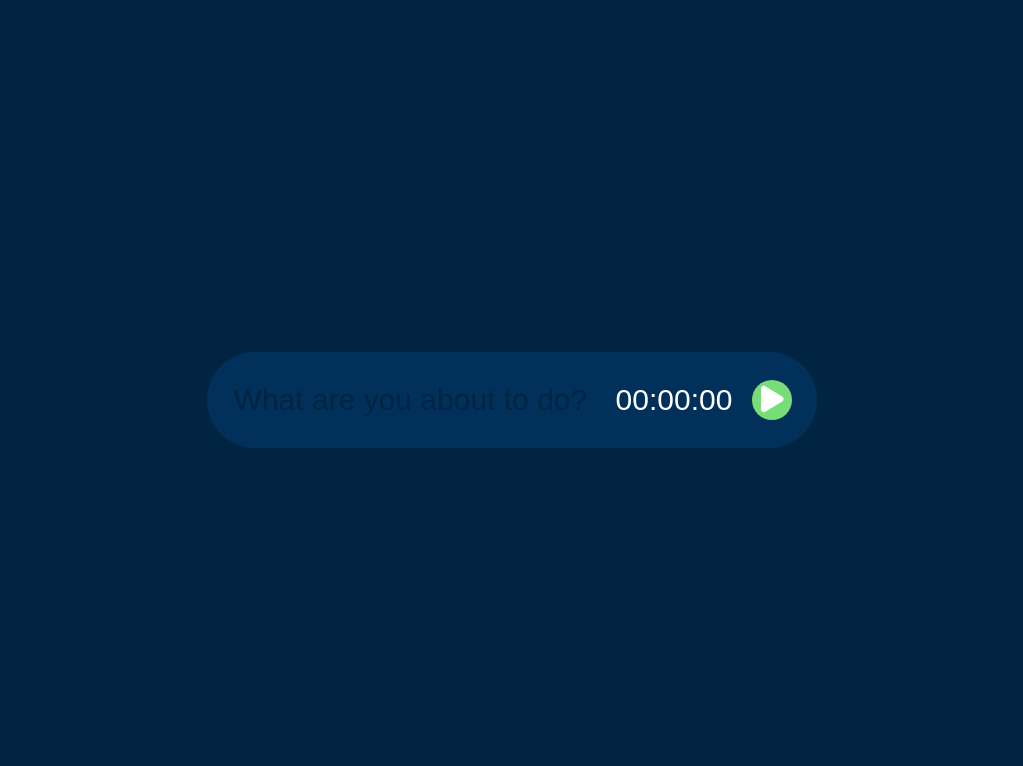
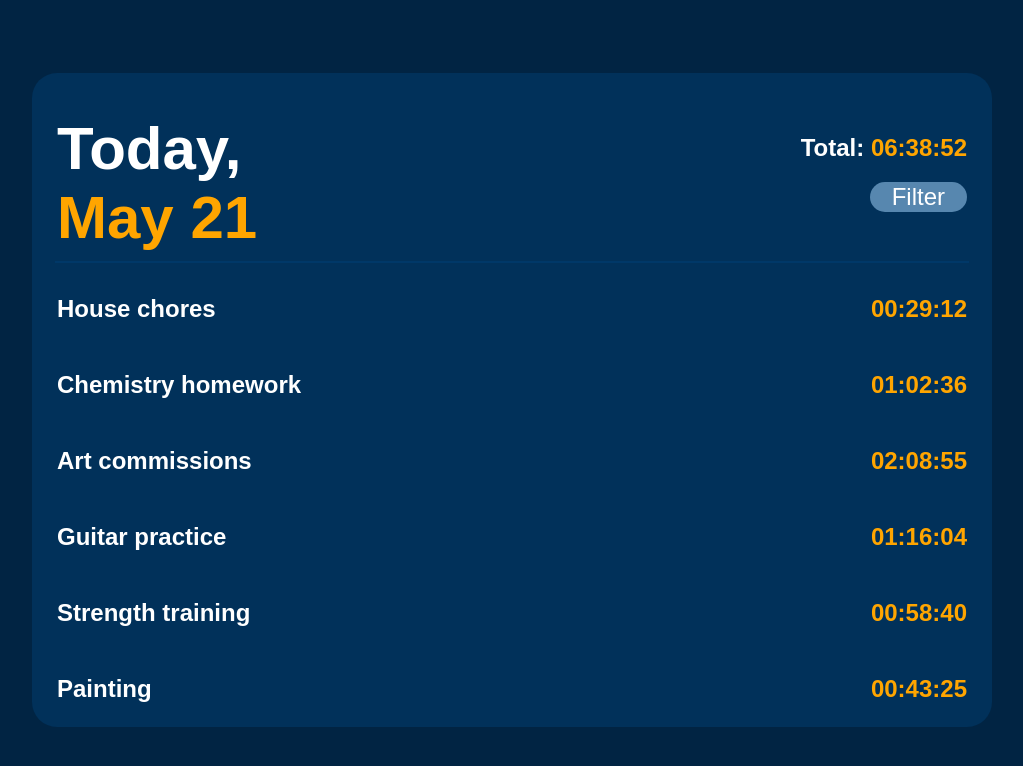
Before and after one commit to renderGUI/task-logger, a React (Create React App) app: page / in a window 1280 px wide. Shown: the top 766 px of the page, without its empty margins (128-1151 px from the left). Built offline with nearby package versions, Linux system fonts and the light colour scheme.

Commit message:
Add component for task items

```diff
--- a/src/App.js
+++ b/src/App.js
@@ -1,11 +1,46 @@
-import './App.css';
-import NewTask from './components/NewTask';
+import "./App.css";
+import TaskLog from "./components/TaskLog";
+import NewTask from "./components/NewTask";
+
+const tasks = [
+  {
+    loggedTask: "House chores",
+    loggedTime: "00:29:12",
+    id: 1,
+  },
+  {
+    loggedTask: "Chemistry homework",
+    loggedTime: "01:02:36",
+    id: 2,
+  },
+  {
+    loggedTask: "Art commissions",
+    loggedTime: "02:08:55",
+    id: 3,
+  },
+  {
+    loggedTask: "Guitar practice",
+    loggedTime: "01:16:04",
+    id: 4,
+  },
+  {
+    loggedTask: "Strength training",
+    loggedTime: "00:58:40",
+    id: 5,
+  },
+  {
+    loggedTask: "Painting",
+    loggedTime: "00:43:25",
+    id: 6,
+  },
+];
 
 function App() {
-  console.log('App.js re-rendered.')
+  console.log("App.js re-rendered.");
   return (
     <div className="container">
-      <NewTask />
+      {/* <NewTask /> */}
+      <TaskLog tasks={tasks} />
     </div>
   );
 }
--- a/src/components/LoggedTasks.js
+++ b/src/components/LoggedTasks.js
@@ -1,27 +1,21 @@
 import classes from "./LoggedTasks.module.css";
 
-const LoggedTasks = () => {
+const LoggedTasks = (props) => {
   return (
-    <div className={classes.container}>
-      <div className={classes["header-container"]}>
-        <div className={classes["left-container"]}>
-          <h1 className={classes.date}>
-            Today,<br></br> <span>May 21</span>
-          </h1>
-        </div>
-
-        <div className={classes["right-container"]}>
-          <h2 className={classes.total}>
-            Total: <span>06:38:52</span>
-          </h2>
-          <button className={classes["filter-btn"]} type="button">
-            Filter
-          </button>
-        </div>
-      </div>
-      <hr className={classes.line}></hr>
-    </div>
+    <>
+      {props.tasks.map((task) => {
+        return (
+          <div className={classes.container} key={task.id}>
+            <p className={classes.task}>{task.loggedTask}</p>
+            <p className={classes.time}>{task.loggedTime}</p>
+          </div>
+        );
+      })}
+    </>
   );
 };
 
 export default LoggedTasks;
+
+// If there are any tasks in the database, render the footer component as well.  If the tasks are empty, render some text
+// instead.
--- a/src/components/LoggedTasks.module.css
+++ b/src/components/LoggedTasks.module.css
@@ -3,55 +3,20 @@
 }
 
 .container {
-  background-color: #01315a;
-  width: 75%;
-  height: 85vh;
-  border-radius: 25px;
+  font-size: 1.5rem;
+  display: flex;
+  flex-direction: row;
+  align-items: center;
+  justify-content: space-between;
+  font-weight: 600;
 }
 
-.header-container {
-  display: flex;
-  flex-direction: row;
-  justify-content: space-between;
-  align-items: center;
+.task {
   color: #ffffff;
+  margin-left: 25px;
 }
 
-.left-container {
-  margin-left: 25px;
-  text-align: left;
+.time {
+  color: #ffa500;
+  margin-right: 25px;
 }
-
-.right-container {
-  margin-right: 25px;
-  text-align: right;
-}
-
-.date {
-  font-size: 3.75rem;
-}
-
-.total {
-  font-size: 1.5rem;
-}
-
-.filter-btn {
-  font-size: 1.5rem;
-  color: #ffffff;
-  background-color: #5787af;
-  border: none;
-  border-radius: 25px;
-}
-
-.filter-btn:hover {
-  cursor: pointer;
-}
-
-span {
-  color: #ffa500;
-}
-
-.line {
-    width: 95%;
-    border: 1px solid #003868;
-}
--- /dev/null
+++ b/src/components/TaskLog.js
@@ -0,0 +1,31 @@
+import classes from "./TaskLog.module.css";
+import LoggedTasks from "./LoggedTasks";
+
+const TaskLog = (props) => {
+  return (
+    <div className={classes.container}>
+      <div className={classes["header-container"]}>
+        <div className={classes["left-container"]}>
+          <h1 className={classes.date}>
+            Today,<br></br> <span>May 21</span>
+          </h1>
+        </div>
+
+        <div className={classes["right-container"]}>
+          <h2 className={classes.total}>
+            Total: <span>06:38:52</span>
+          </h2>
+          <button className={classes["filter-btn"]} type="button">
+            Filter
+          </button>
+        </div>
+      </div>
+      <hr className={classes.line}></hr>
+      <div>
+          <LoggedTasks tasks={props.tasks} />
+      </div>
+    </div>
+  );
+};
+
+export default TaskLog;
--- /dev/null
+++ b/src/components/TaskLog.module.css
@@ -0,0 +1,59 @@
+* {
+  /* outline: 1px solid red; */
+}
+
+.container {
+  background-color: #01315a;
+  width: 75%;
+  border-radius: 25px;
+}
+
+.header-container {
+  display: flex;
+  flex-direction: row;
+  justify-content: space-between;
+  align-items: center;
+  color: #ffffff;
+}
+
+.left-container {
+  margin-left: 25px;
+  text-align: left;
+}
+
+.right-container {
+  margin-right: 25px;
+  text-align: right;
+}
+
+.date {
+  font-size: 3.75rem;
+  margin-bottom: 1px;
+}
+
+.total {
+  font-size: 1.5rem;
+}
+
+.filter-btn {
+  font-size: 1.5rem;
+  color: #ffffff;
+  background-color: #5787af;
+  border: none;
+  border-radius: 25px;
+  padding-left: 22px;
+  padding-right: 22px;
+}
+
+.filter-btn:hover {
+  cursor: pointer;
+}
+
+span {
+  color: #ffa500;
+}
+
+.line {
+  width: 95%;
+  border: 1px solid #003868;
+}
```
